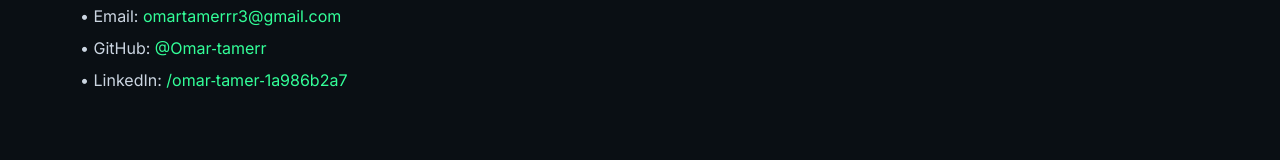
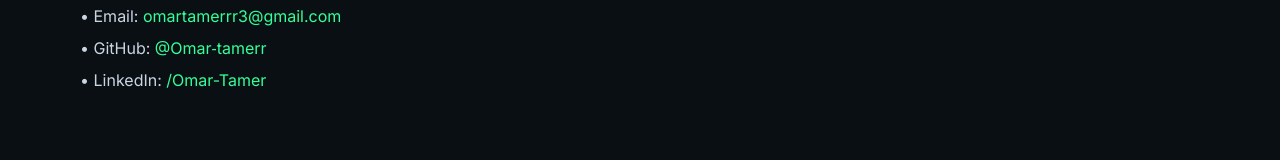
Before and after one commit to Omar-tamerr/Omar-tamerr.github.io, a plain HTML site: page index.html in a window 1280 px wide. Shown: the part 2659-2819 px from the top of the page. Drawn offline with nearby package versions, Linux system fonts and the light colour scheme.

```diff
--- a/index.html
+++ b/index.html
@@ -230,7 +230,7 @@
           <ul class="mt-6 space-y-2 text-slate-300">
             <li>• Email: <a class="text-neon-400 hover:underline" href="mailto:omartamerrr3@gmail.com">omartamerrr3@gmail.com</a></li>
             <li>• GitHub: <a class="text-neon-400 hover:underline" target="_blank" rel="noopener" href="https://github.com/Omar-tamerr">@Omar‑tamerr</a></li>
-            <li>• LinkedIn: <a class="text-neon-400 hover:underline" target="_blank" rel="noopener" href="https://www.linkedin.com/in/omar-tamer-1a986b2a7/">/omar‑tamer‑1a986b2a7</a></li>
+            <li>• LinkedIn: <a class="text-neon-400 hover:underline" target="_blank" rel="noopener" href="https://www.linkedin.com/in/omar-tamer-1a986b2a7/">/Omar-Tamer</a></li>
           </ul>
         </div>
         <div class="md:col-span-5"></div>
```
